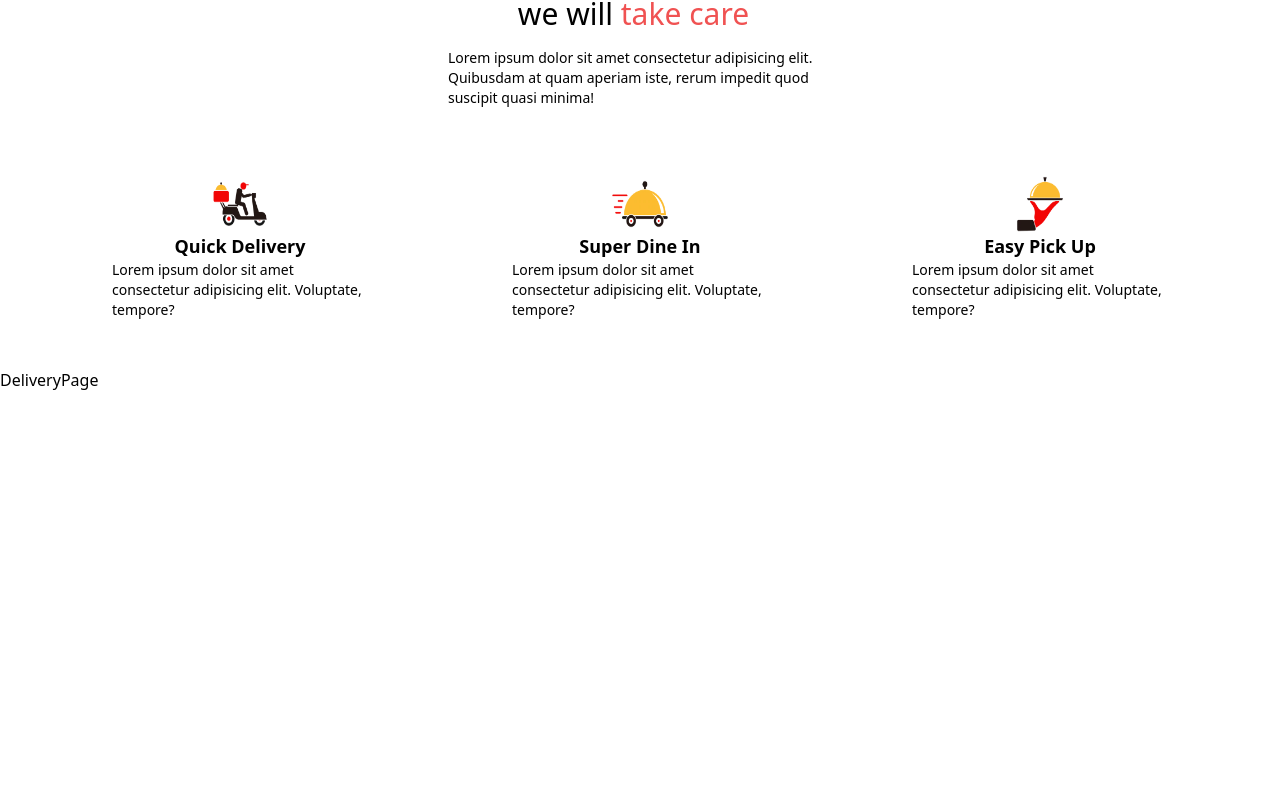
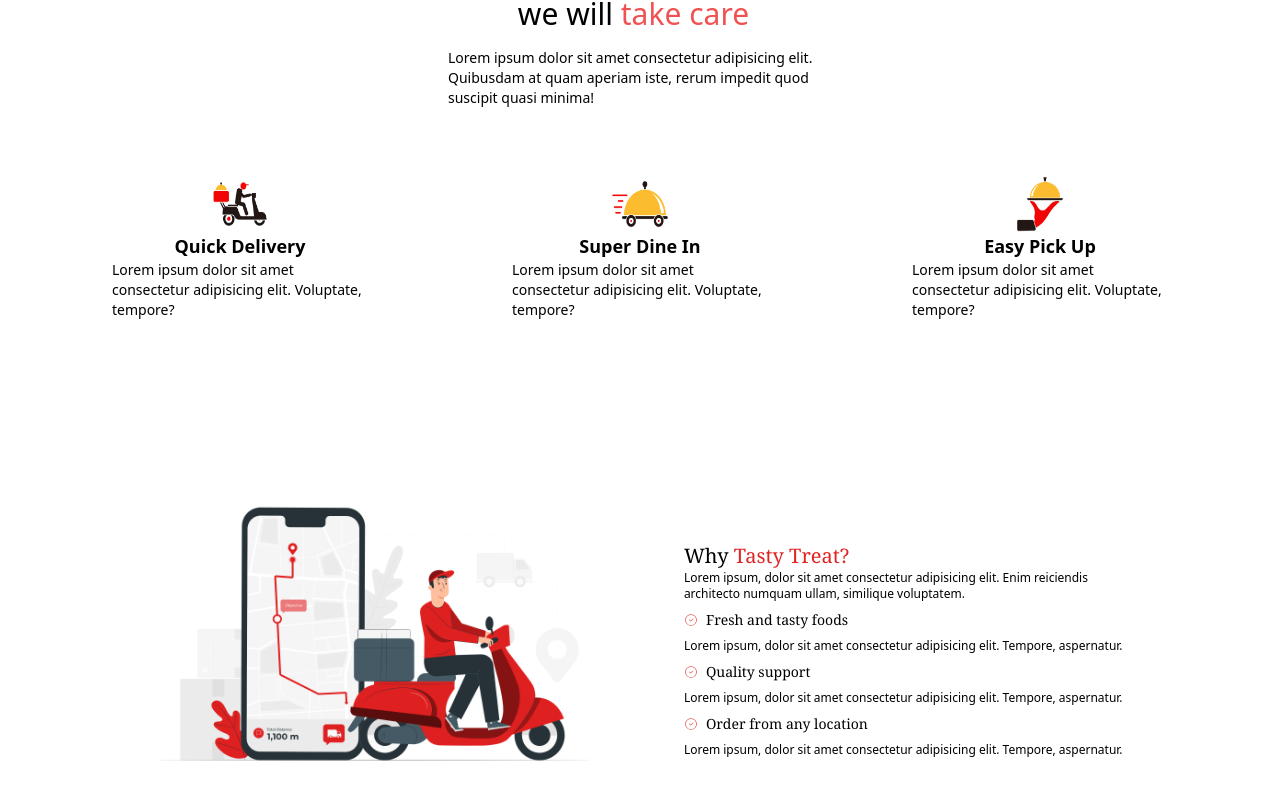
Before and after one commit to 123ramashish/food-delivery-app, a React (Vite) app in the folder client/: page / in a window 1280 px wide. Shown: the part 943-1743 px from the top of the page. Before the commit the page ends 1335 px from the top, so only its background shows below. Built offline with nearby package versions, Linux system fonts and the light colour scheme.

Commit message:
create delivery features page

```diff
--- a/client/src/components/DeliveryPage.jsx
+++ b/client/src/components/DeliveryPage.jsx
@@ -1,5 +1,48 @@
 import React from "react";
+import location from "../assets/images/location.png";
+import { CiCircleCheck } from "react-icons/ci";
 
 export default function DeliveryPage() {
-  return <div>DeliveryPage</div>;
+  return (
+    <section className="flex justify-center items-center w-full h-auto px-36 my-8">
+      <div className="">
+        <img src={location} alt="" className="max-h-[700px]" />
+      </div>
+      <div className="left mt-10 ml-20 font-sans dark:text-white">
+        <h1 className="text-bold text-xl font-serif">
+          Why <span className="text-red-600">Tasty Treat?</span>
+        </h1>
+        <p className="text-xs font-thin">
+          Lorem ipsum, dolor sit amet consectetur adipisicing elit. Enim
+          reiciendis architecto numquam ullam, similique voluptatem.
+        </p>
+        <h5 className=" flex items-center gap-2 text-sm font-serif my-2">
+          <CiCircleCheck className="text-red-600" />
+          Fresh and tasty foods
+        </h5>
+        <p className="text-xs font-thin">
+          Lorem ipsum, dolor sit amet consectetur adipisicing elit. Tempore,
+          aspernatur.
+        </p>
+
+        <h5 className=" flex items-center gap-2 text-sm font-serif my-2">
+          <CiCircleCheck className="text-red-600" />
+          Quality support
+        </h5>
+        <p className="text-xs font-thin">
+          Lorem ipsum, dolor sit amet consectetur adipisicing elit. Tempore,
+          aspernatur.
+        </p>
+
+        <h5 className=" flex items-center gap-2 text-sm font-serif my-2">
+          <CiCircleCheck className="text-red-600" />
+          Order from any location
+        </h5>
+        <p className="text-xs font-thin">
+          Lorem ipsum, dolor sit amet consectetur adipisicing elit. Tempore,
+          aspernatur.
+        </p>
+      </div>
+    </section>
+  );
 }
--- a/client/src/components/ItemCard.jsx
+++ b/client/src/components/ItemCard.jsx
@@ -7,7 +7,7 @@
 export default function ItemCard() {
   return (
     <div className="flex flex-wrap justify-between items-center my-20 ">
-      <Card className="max-w-sm w-fit m-auto mb-8 bg-red-200 transition delay-150 duration-300 ease-in-out  hover:-translate-y-2">
+      <Card className="max-w-sm w-fit m-auto mb-8 bg-red-200 transition delay-150 duration-300 ease-in-out  hover:-translate-y-2 ">
         <div className="mx-12 flex  justify-start ">
           <div className="flex items-center justify-around gap-8 ">
             <img src={category1} alt="" />
```
